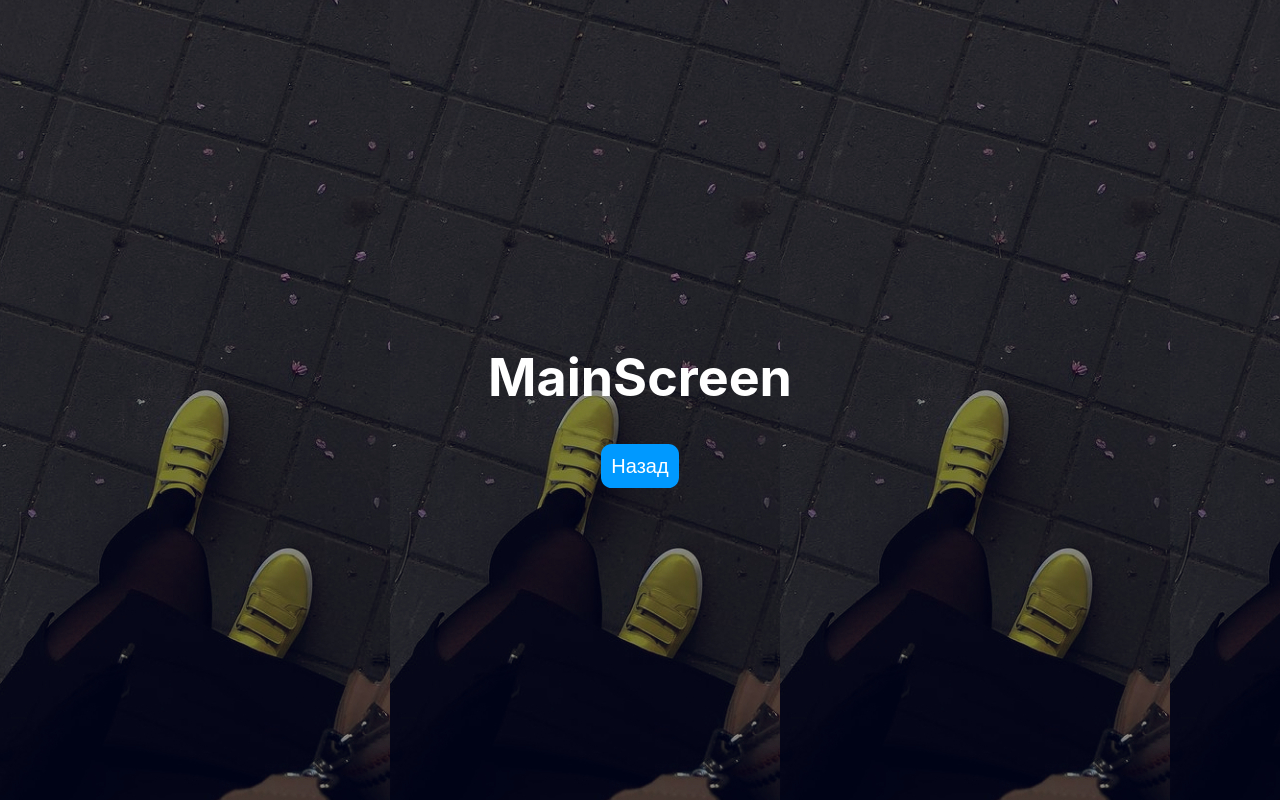
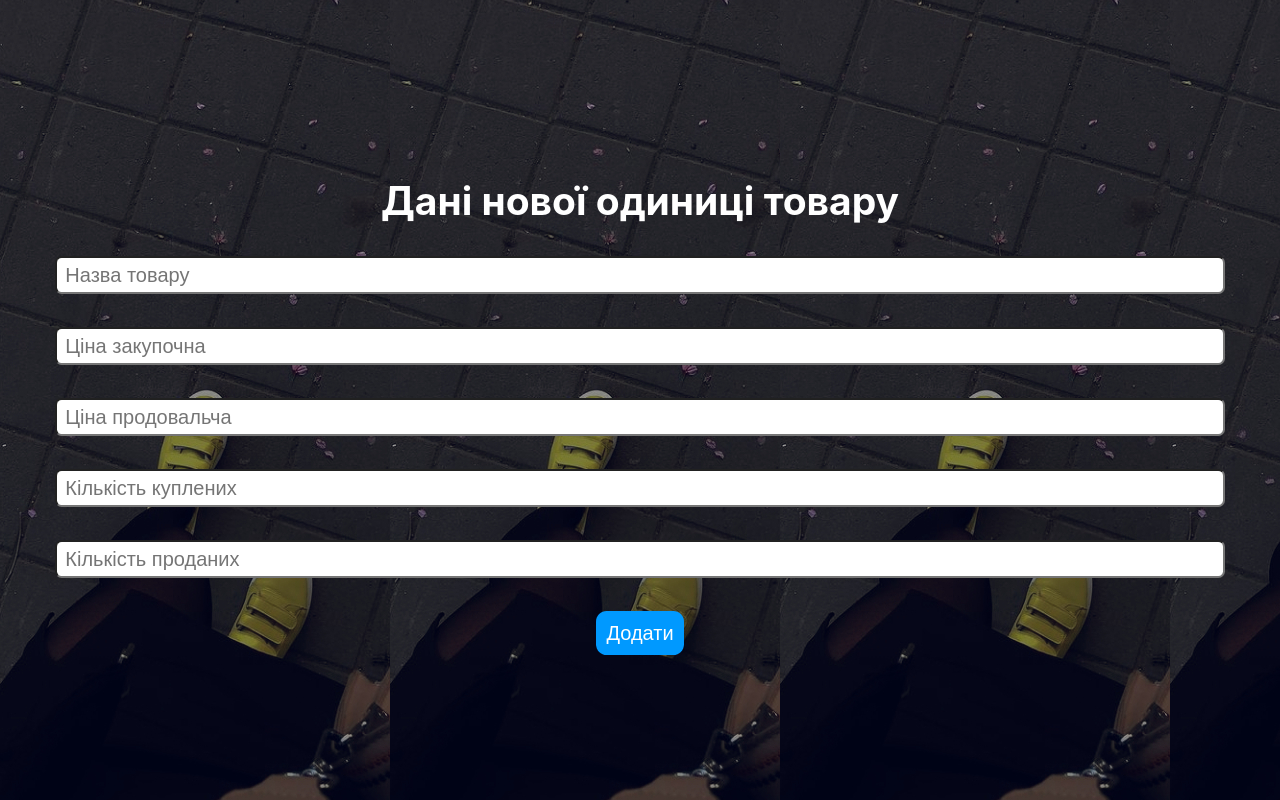
Before and after one commit to ignat-tokar/reckoning, a React (Create React App) app: page /reckoning/add in a window 1280 px wide. Built offline with nearby package versions, Linux system fonts and the light colour scheme.

Commit message:
add table for items data, and functionality of AddScreen

```diff
--- a/src/App.css
+++ b/src/App.css
@@ -32,3 +32,21 @@ p {
   padding-bottom: 10pt;
   font-size: 20pt;
 }
+table {
+  font-family: arial, sans-serif;
+  border-collapse: collapse;
+  width: 100%;
+  color: black;
+}
+
+td, th {
+  border: 1px solid #dddddd;
+  text-align: left;
+  padding: 8px;
+}
+tr {
+  background-color: white;
+}
+tr:nth-child(even) {
+  background-color: #dddddd;
+}
--- a/src/App.js
+++ b/src/App.js
@@ -9,8 +9,8 @@ function App() {
     <div className="App">
       <BrowserRouter>
         <Routes>
-          <Route path="/reckoning" element={<AddScreen />}/>
-          <Route path="/reckoning/add" element={<MainScreen />}/>
+          <Route path="/reckoning" element={<MainScreen />}/>
+          <Route path="/reckoning/add" element={<AddScreen />}/>
         </Routes>
       </BrowserRouter>
     </div>
--- a/src/components/AddScreen.js
+++ b/src/components/AddScreen.js
@@ -1,21 +1,52 @@
+import { useState } from "react";
 import { useNavigate } from "react-router-dom";
+import { addNewItem } from "./localStore";
 
 function AddScreen() {
 
   const navigate = useNavigate();
 
+  const [title, setTitle] = useState('');
+  const [countBuy, setCountBuy] = useState('');
+  const [countSell, setCountSell] = useState('');
+  const [priceBuy, setPriceBuy] = useState('');
+  const [priceSell, setPriceSell] = useState('');
+
+  function onTitleChange(e) {
+    setTitle(e.target.value);
+  }
+  function onCountBuyChange(e) {
+    setCountBuy(e.target.value);
+  }
+  function onCountSellChange(e) {
+    setCountSell(e.target.value);
+  }
+  function onPriceBuyChange(e) {
+    setPriceBuy(e.target.value);
+  }
+  function onPriceSellChange(e) {
+    setPriceSell(e.target.value);
+  }
   function addClickHandler() {
-    navigate('/reckoning/add');
+    let item = [{
+      title,
+      countBuy,
+      countSell,
+      priceBuy,
+      priceSell,
+    }]
+    addNewItem(item);
+    navigate('/reckoning');
   }
 
   return (
     <>
       <h2>Данi нової одиницi товару</h2>
-      <input placeholder="Назва товару" />
-      <input placeholder="Цiна закупочна" />
-      <input placeholder="Цiна продовальча" />
-      <input placeholder="Кiлькiсть куплених" />
-      <input placeholder="Кiлькiсть проданих" />
+      <input value={title} onChange={onTitleChange} placeholder="Назва товару" />
+      <input value={priceBuy} onChange={onPriceBuyChange} placeholder="Цiна закупочна" />
+      <input value={priceSell} onChange={onPriceSellChange} placeholder="Цiна продовальча" />
+      <input value={countBuy} onChange={onCountBuyChange} placeholder="Кiлькiсть куплених" />
+      <input value={countSell} onChange={onCountSellChange} placeholder="Кiлькiсть проданих" />
       <button onClick={addClickHandler}>Додати</button>
     </>
   );
--- /dev/null
+++ b/src/components/ItemDataComponent.js
@@ -0,0 +1,20 @@
+function ItemDataComponent ({
+  id,
+  title,
+  countBuy,
+  countSell,
+  priceBuy,
+  priceSell
+}) {
+
+  return (
+    <tr>
+      <td><button>{title}</button></td>
+      <td>{countBuy}</td>
+      <td><button>{countSell}</button></td>
+      <td>20</td>
+    </tr>
+  );
+}
+
+export default ItemDataComponent
--- a/src/components/MainScreen.js
+++ b/src/components/MainScreen.js
@@ -1,17 +1,43 @@
+import { useEffect, useState } from "react";
 import { useNavigate } from "react-router-dom";
+import ItemDataComponent from "./ItemDataComponent";
+import { getData } from "./localStore";
 
 function MainScreen() {
 
   const navigate = useNavigate();
+  const [items, setItems] = useState(null);
+
+  useEffect(() => {
+    setItems(getData());
+  }, [setItems, getData]);
 
   function backClickHandler() {
-    navigate('/reckoning');
+    navigate('/reckoning/add');
   }
 
   return (
     <>
-      <h1>MainScreen</h1>
-      <button onClick={backClickHandler}>Назад</button>
+      <h2>Список всiх товарiв</h2>
+      <table>
+        <tr>
+          <th>Назва товару</th>
+          <th>К-ть зак.</th>
+          <th>К-ть прод.</th>
+          <th>Приб.</th>
+        </tr>
+        {items && items.map(item =>
+          <ItemDataComponent
+            id={item.id}
+            title={item.title}
+            countBuy={item.countBuy}
+            countSell={item.countSell}
+            priceBuy={item.priceBuy}
+            priceSell={item.priceSell}
+          />)
+        }
+      </table>
+      <button style={{ marginTop: '20pt' }}onClick={backClickHandler}>Додати новий товар</button>
     </>
   );
 }
--- /dev/null
+++ b/src/components/localStore.js
@@ -0,0 +1,26 @@
+let store = [
+  {
+    id: 1,
+    title: 'Aromat some',
+    countBuy: 10,
+    countSell: 0,
+    priceBuy: 100,
+    priceSell: 120
+  },
+  {
+    id: 2,
+    title: 'Aromat some2',
+    countBuy: 8,
+    countSell: 0,
+    priceBuy: 110,
+    priceSell: 130
+  },
+]
+
+export const getData = () => {
+  return store;
+}
+
+export const addNewItem = (item) => {
+  store = [...store, {...item[0], id: store.length+1}]
+}
```
